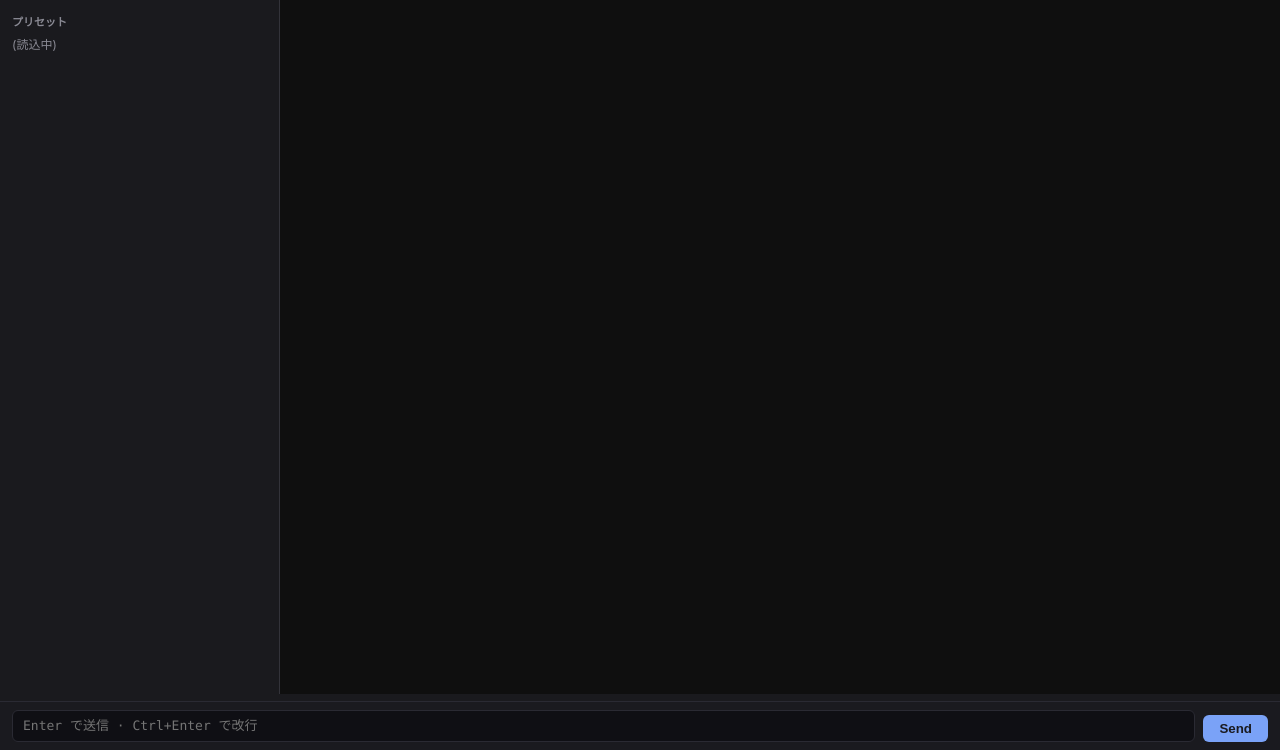
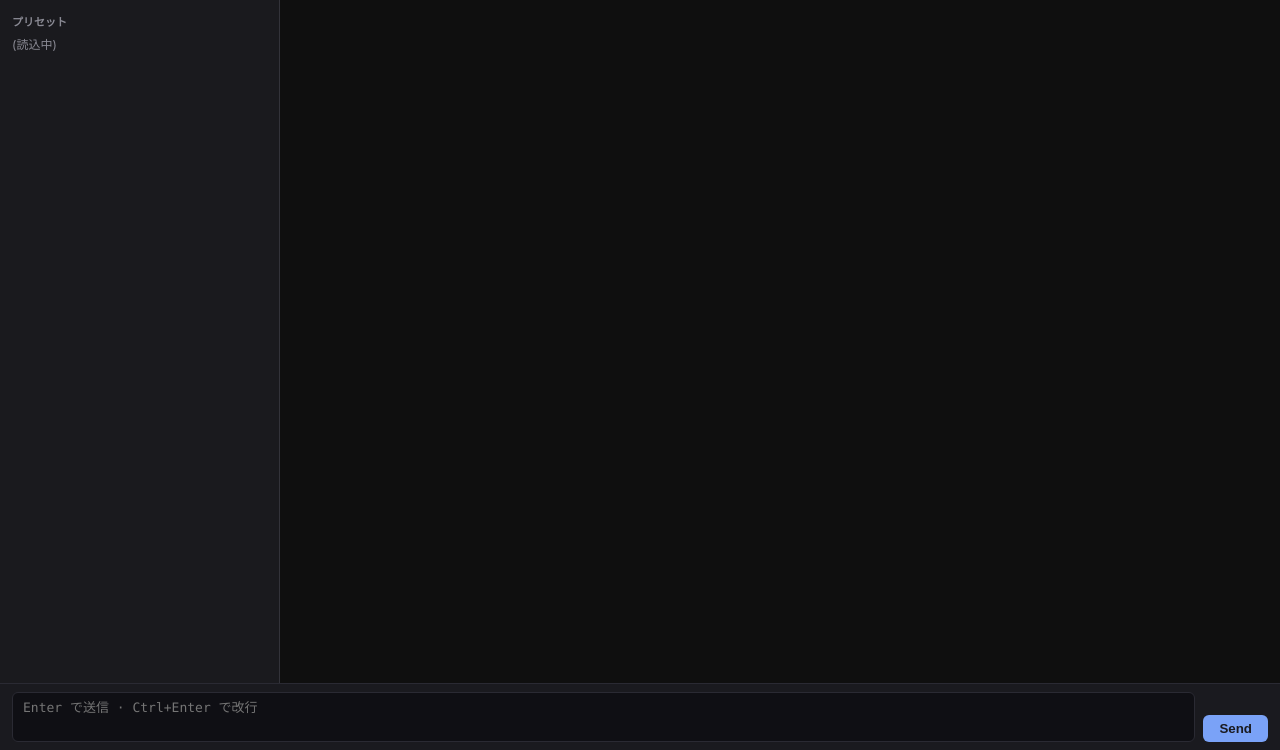
Before and after one commit to YuujiKamura/photo-ai-lisp, a plain HTML site: page static/index.html in a window 1280 px wide. Shown: the part 50-800 px from the top of the page. Drawn offline with Linux system fonts and the light colour scheme; no server answers.

Commit message:
fix(ui): chat bar height defaults to 2 rows, no scrollbar
rows=1 felt cramped; rows=2 with min-height:2.8em gives the bar a
comfortable chat-sized footprint. overflow-y:auto → overflow:hidden
so the scrollbar doesn't flicker in/out while typing; max-height:6em
still caps growth and autoGrow uses scrollHeight to expand.

refs #37

```diff
--- a/static/index.html
+++ b/static/index.html
@@ -76,12 +76,12 @@
     z-index: 20;
   }
   #chat-input {
-    flex: 1; min-height: 28px; max-height: 6em;
+    flex: 1; min-height: 2.8em; max-height: 6em;
     font: 13px/1.4 'Cascadia Mono', 'Consolas', monospace;
     background: #0f0f14; color: #e5e5e5;
     border: 1px solid #2a2a33; border-radius: 6px;
     padding: 6px 10px; resize: none; outline: none;
-    overflow-y: auto;
+    overflow: hidden;
   }
   #chat-input:focus { border-color: #7aa2f7; }
   #chat-input.ok  { border-color: #73daca; }
@@ -160,7 +160,7 @@
 </section>
 
 <div id="chat-bar">
-  <textarea id="chat-input" rows="1"
+  <textarea id="chat-input" rows="2"
             placeholder="Enter で送信 · Ctrl+Enter で改行"></textarea>
   <button id="chat-send" type="button">Send</button>
 </div>
```
